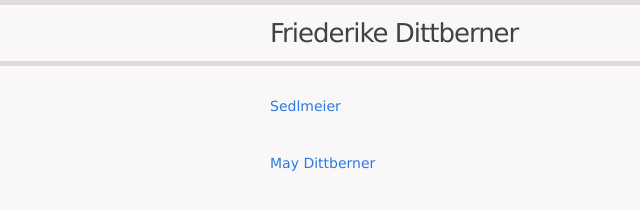
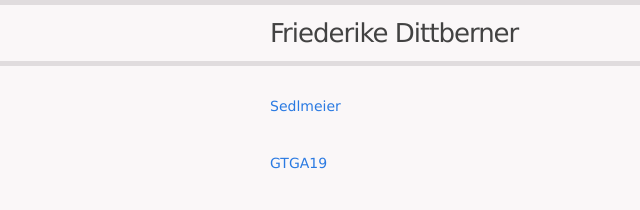
Before and after one commit to FriederikeD/FriederikeD.github.io, a plain HTML site: page index.html in a window 1280 px wide. Shown: the full height of the page, 0-640 px from the left. Drawn offline with Linux system fonts and the light colour scheme.

Commit message:
neuer link

```diff
--- a/index.html
+++ b/index.html
@@ -26,7 +26,7 @@
 		<article class="post">
 			<div class="post-content">
 				<p><a href="https://friederiked.github.io/Sedlmeier">Sedlmeier</a></p><br>
-				<p><a href="https://friederiked.github.io/May_Dittberner">May Dittberner</a></p><br>
+				<p><a href="https://friederiked.github.io/gtga19">GTGA19</a></p><br>
 			</div>
 		</article>
 	</div>
```
